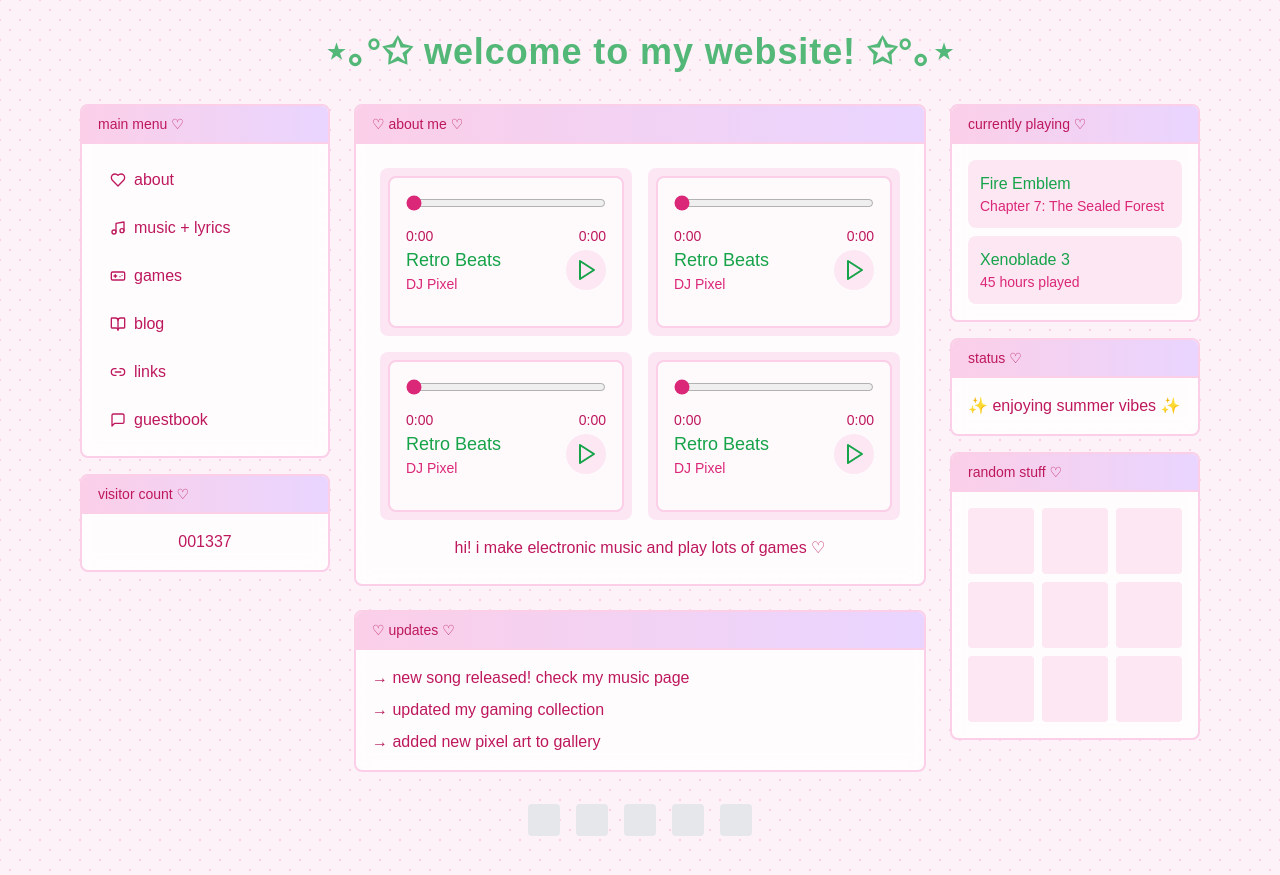
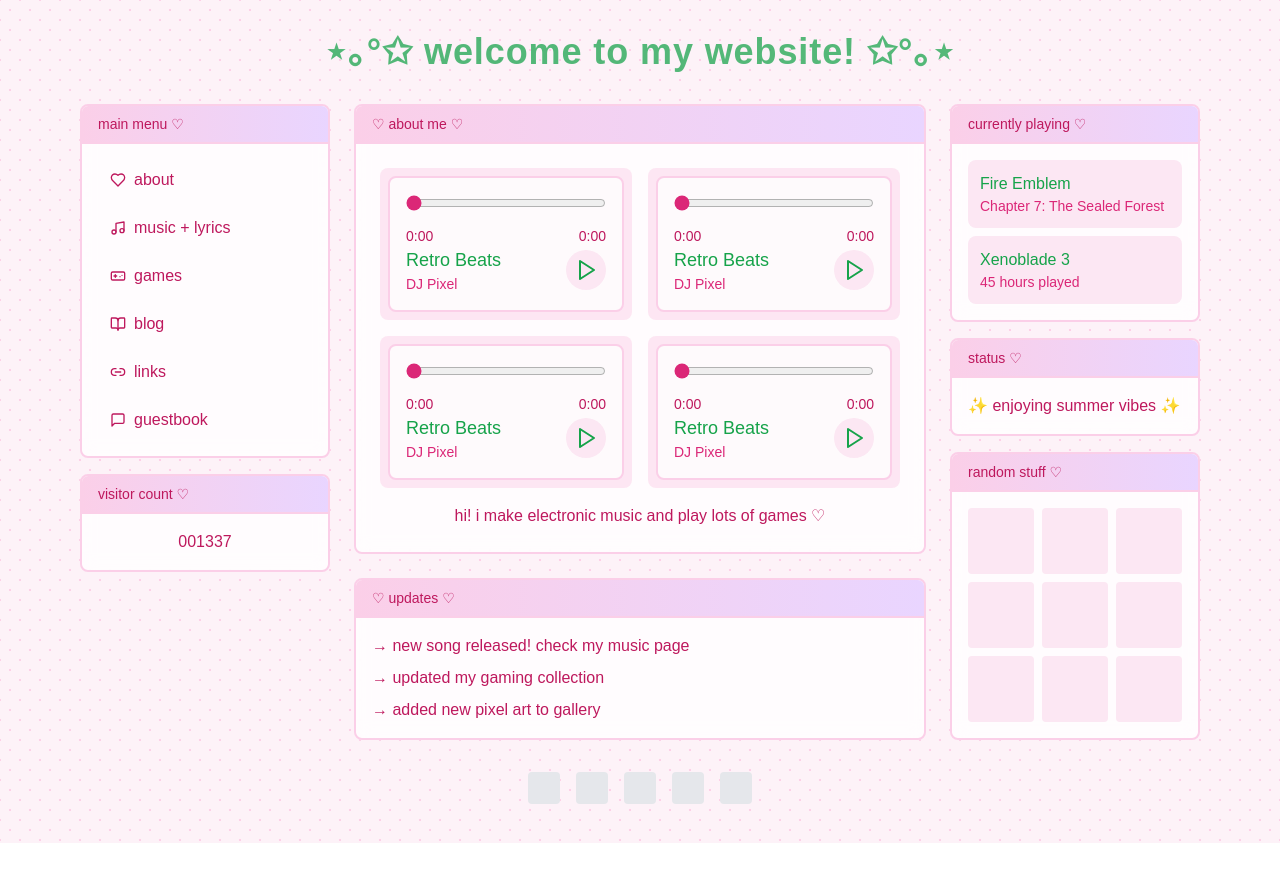
Before and after one commit to ParasManiAdhikari/musicwebsite, a Next.js app: page / in a window 1280 px wide. After the commit the page ends 843 px from the top, so only its background shows below. Built offline with nearby package versions, Linux system fonts and the light colour scheme.

Commit message:
when paused hide the visualizer

```diff
--- a/components/SongCard.tsx
+++ b/components/SongCard.tsx
@@ -97,7 +97,8 @@ export default function SongCard({ title, artist, src }: SongCardProps) {
         </button>
       </div>
 
-      {/* Visualizer */}
+      {/* Visualizer: only show if playing */}
+      {isPlaying && (
         <div className="mt-4 flex items-end gap-1">
           {visualizerBars.map((height, i) => (
             <div
@@ -107,6 +108,7 @@ export default function SongCard({ title, artist, src }: SongCardProps) {
             />
           ))}
         </div>
+      )}
     </div>
   )
 }
```
Lines whose indentation alone changed are shown as unchanged.
